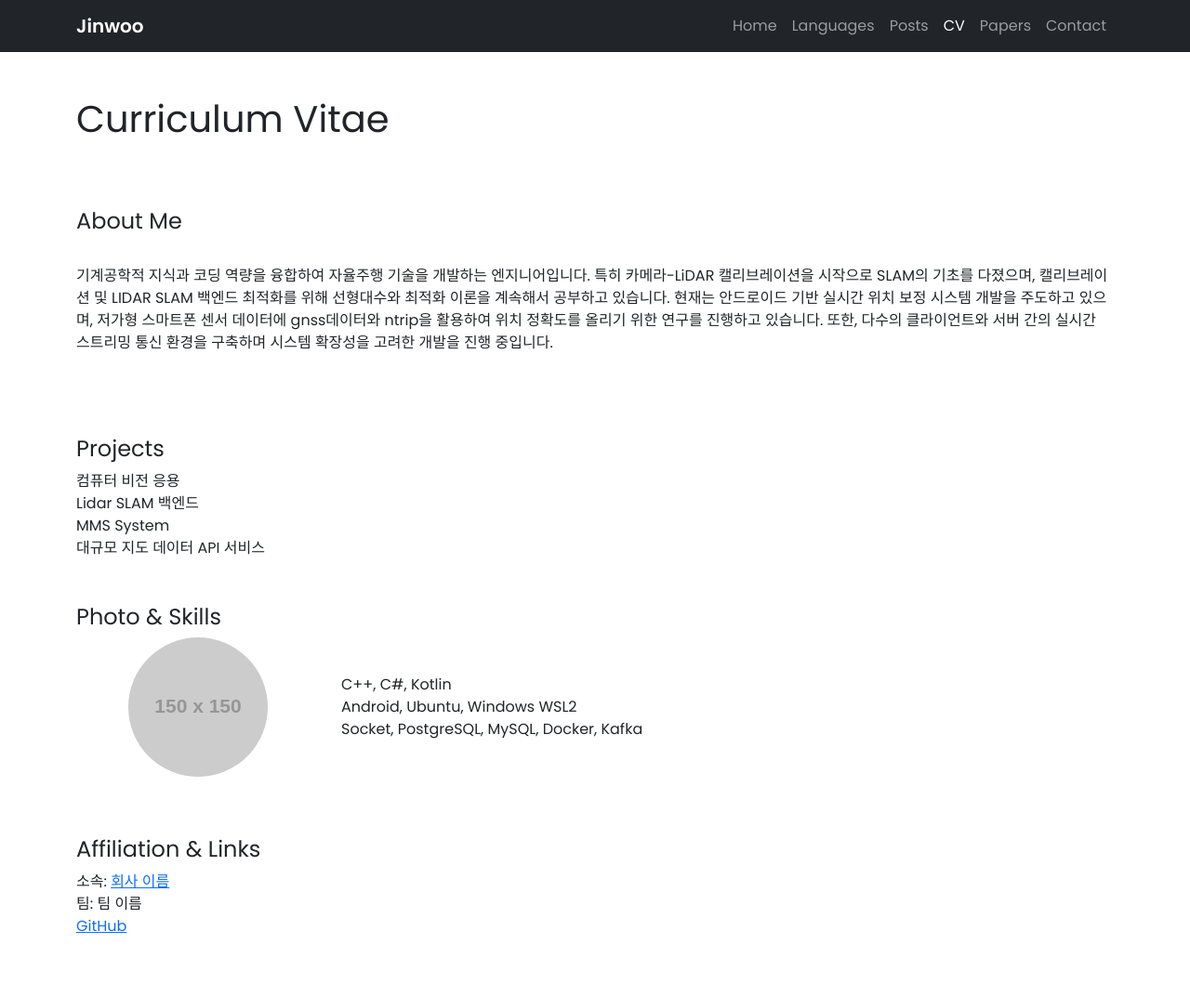
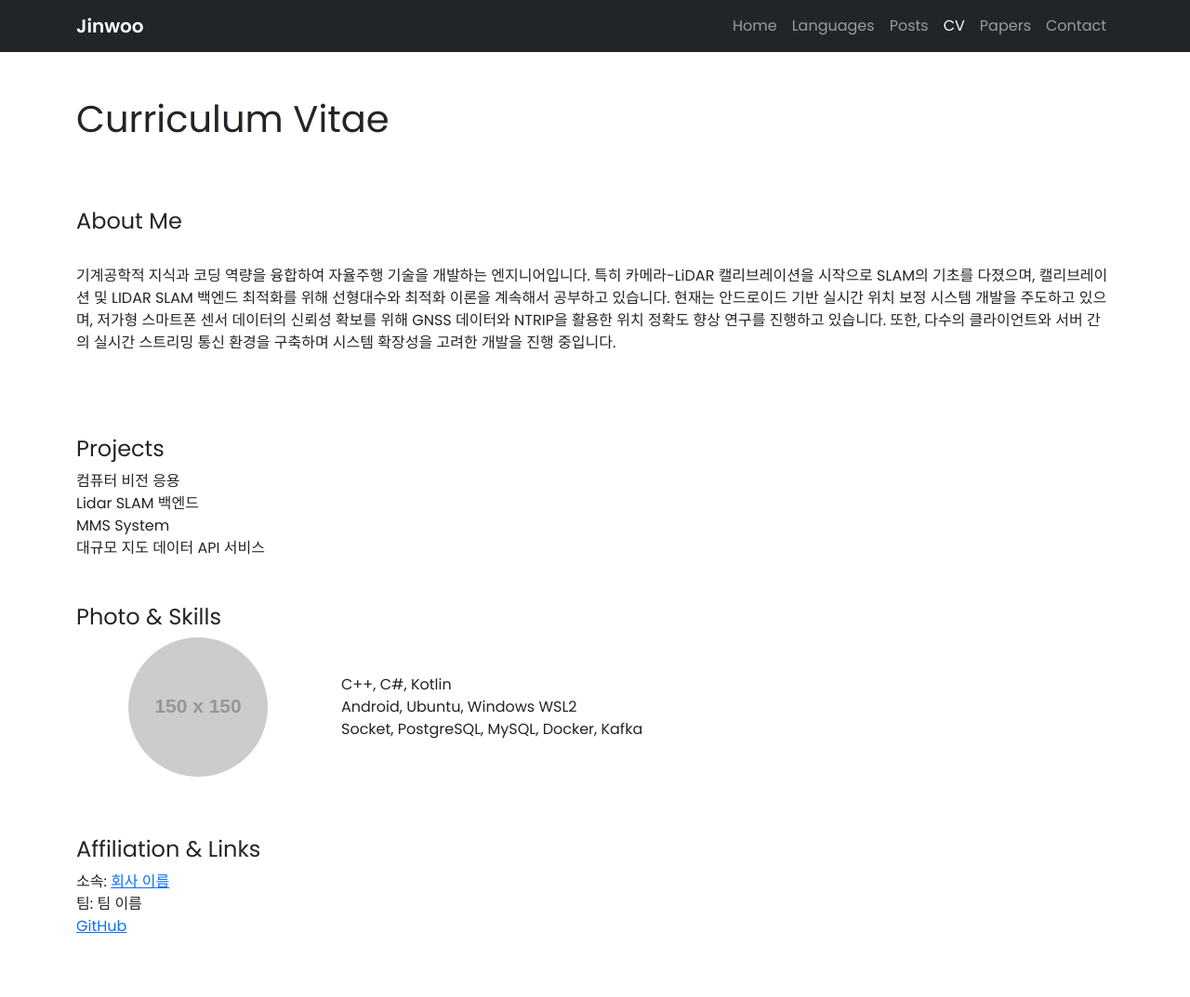
Before and after one commit to jinwoo-Sync/jinwoo-Sync.github.io, a Jekyll site: the page built from cv.html, in a window 1280 px wide. Shown: the whole page at 93% size. Built offline with Jekyll 4.4.1, drawn with Linux system fonts in a browser that asks for light colours.

Commit message:
Update cv.html

```diff
--- a/cv.html
+++ b/cv.html
@@ -11,7 +11,7 @@ title: CV
 
     <p>
 
-기계공학적 지식과 코딩 역량을 융합하여 자율주행 기술을 개발하는 엔지니어입니다. 특히 카메라-LiDAR 캘리브레이션을 시작으로 SLAM의 기초를 다졌으며, 캘리브레이션 및 LIDAR SLAM 백엔드 최적화를 위해 선형대수와 최적화 이론을 계속해서 공부하고 있습니다. 현재는 안드로이드 기반 실시간 위치 보정 시스템 개발을 주도하고 있으며, 저가형 스마트폰 센서 데이터에 gnss데이터와 ntrip을 활용하여 위치 정확도를 올리기 위한 연구를 진행하고 있습니다. 또한, 다수의 클라이언트와 서버 간의 실시간 스트리밍 통신 환경을 구축하며 시스템 확장성을 고려한 개발을 진행 중입니다.
+기계공학적 지식과 코딩 역량을 융합하여 자율주행 기술을 개발하는 엔지니어입니다. 특히 카메라-LiDAR 캘리브레이션을 시작으로 SLAM의 기초를 다졌으며, 캘리브레이션 및 LIDAR SLAM 백엔드 최적화를 위해 선형대수와 최적화 이론을 계속해서 공부하고 있습니다. 현재는 안드로이드 기반 실시간 위치 보정 시스템 개발을 주도하고 있으며, 저가형 스마트폰 센서 데이터의 신뢰성 확보를 위해 GNSS 데이터와 NTRIP을 활용한 위치 정확도 향상 연구를 진행하고 있습니다. 또한, 다수의 클라이언트와 서버 간의 실시간 스트리밍 통신 환경을 구축하며 시스템 확장성을 고려한 개발을 진행 중입니다.
 
     </p>
 
```
